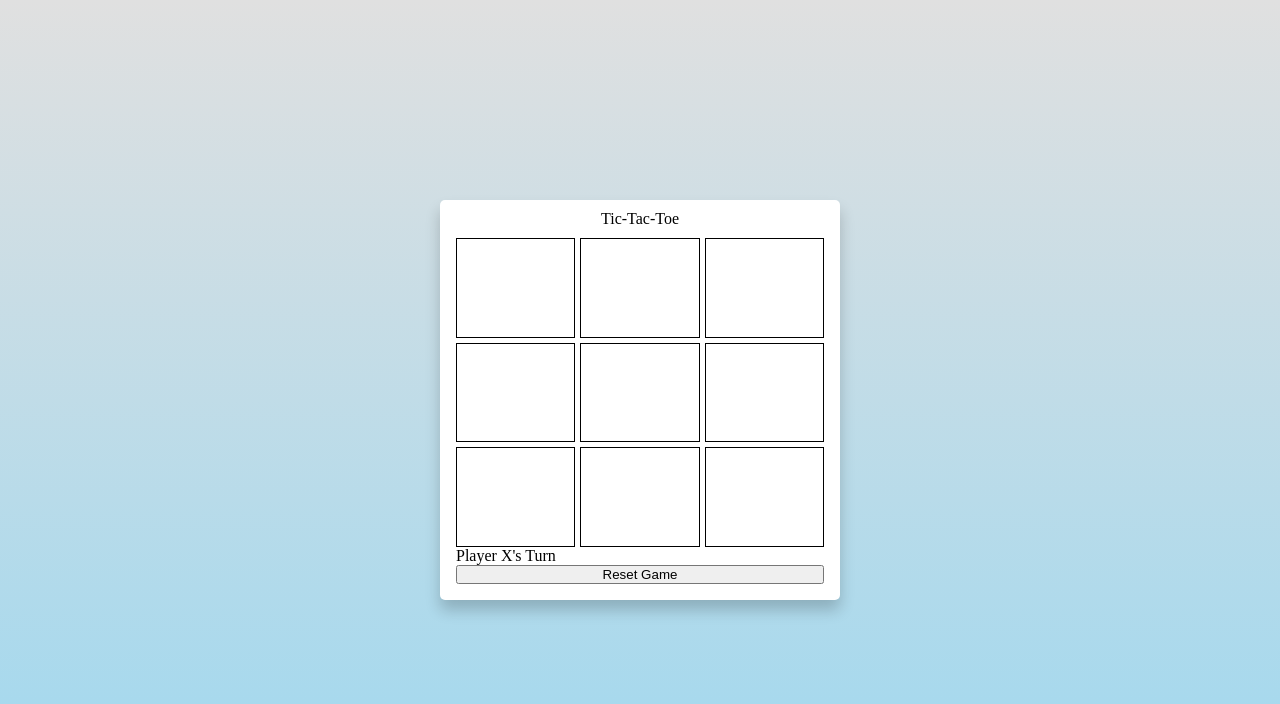
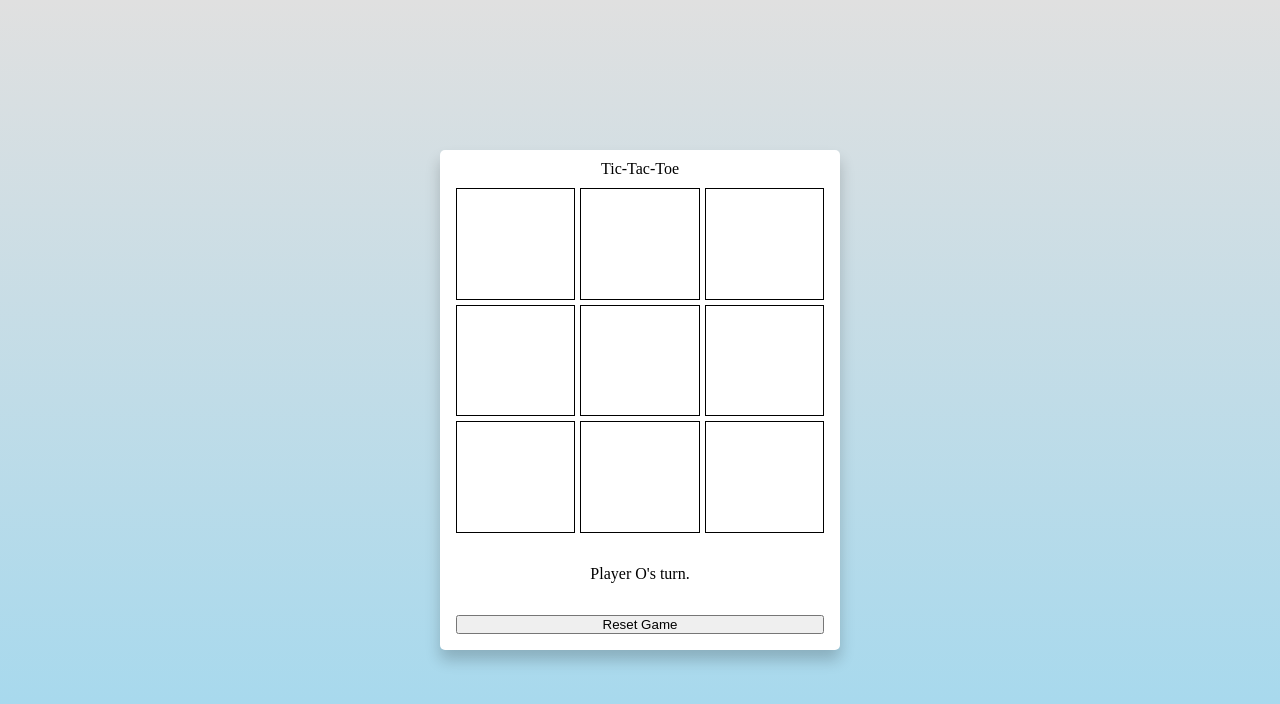
Before and after one commit to Whcrews1998/practice-tic-tac-toe, a React app in the folder frontend/: page / in a window 1280 px wide. Shown: the top 704 px of the page. Built offline with nearby package versions, Linux system fonts and the light colour scheme; the HTML template or start-up script is replaced by a standard one.

Commit message:
Game status implemented. Full game can be played now.

```diff
--- a/frontend/src/components/Board/board.module.css
+++ b/frontend/src/components/Board/board.module.css
@@ -3,7 +3,7 @@
   justify-content: start;
   flex-direction: column;
   background-color: white;
-  height: 400px;
+  height: 500px;
   width: 400px;
   padding: 0 1rem 1rem;
   border-radius: 5px;
@@ -30,3 +30,8 @@
   border: 1px solid black;
   background-color: white;
 }
+
+.playerTurn {
+  text-align: center;
+  padding: 2rem 0;
+}
--- a/frontend/src/components/Board/index.jsx
+++ b/frontend/src/components/Board/index.jsx
@@ -1,10 +1,11 @@
 import {useState, useEffect} from "react";
 import style from "./board.module.css";
 
-let currentPlayer = "X";
 
 export default function Board() {
 
+  const [currentPlayer, setCurrentPlayer] = useState("X");
+  const [gameOver, setGameOver] = useState(false);
   const [board, setBoard] = useState(new Array(9).fill(null));
 
   function displayBoard() {
@@ -30,6 +31,7 @@ export default function Board() {
     ];
 
 
+
     let hasWon = false;
     for (let val of winningPatterns) {
       const [a, b, c] = val;
@@ -39,15 +41,14 @@ export default function Board() {
         hasWon = true;
     }
 
-    // Check if winner found.
     if (hasWon) {
-      alert("Winner!");
+      setGameOver(true);
       return;
     }
-    // Check if all tiles are uses up.
-    if (!board.includes(null)) {
-      alert("Tie!");
-    }
+
+    setCurrentPlayer((currentPlayer === "X") ? "O" : "X");
+
+
   }
 
   useEffect(() => {
@@ -55,20 +56,26 @@ export default function Board() {
   }, [board]);
 
   async function tickTile(index) {
+    if (gameOver) return;
     if (board[index] !== null) return;
 
     const newBoard = structuredClone(board);
     newBoard[index] = currentPlayer;
 
-    currentPlayer = (currentPlayer === "X") ? "O" : "X";
     setBoard(newBoard);
 
     return;
   }
 
   function resetGame() {
+    setGameOver(false);
     setBoard(new Array(9).fill(null));
-    currentPlayer = "X";
+    setCurrentPlayer("X");
+  }
+
+  function gameStatus() {
+    if (gameOver) return "Player " + currentPlayer + " won!";
+    else return "Player " + currentPlayer + "'s turn.";
   }
 
   return (
@@ -77,7 +84,7 @@ export default function Board() {
       <div className={style["board"]}>
         {displayBoard()}
       </div>
-      <p> Player {currentPlayer}'s Turn</p>
+      <p className={style["playerTurn"]}>{gameStatus()}</p>
       <button type="button" onClick={resetGame}>Reset Game</button>
     </div>
   );
```
